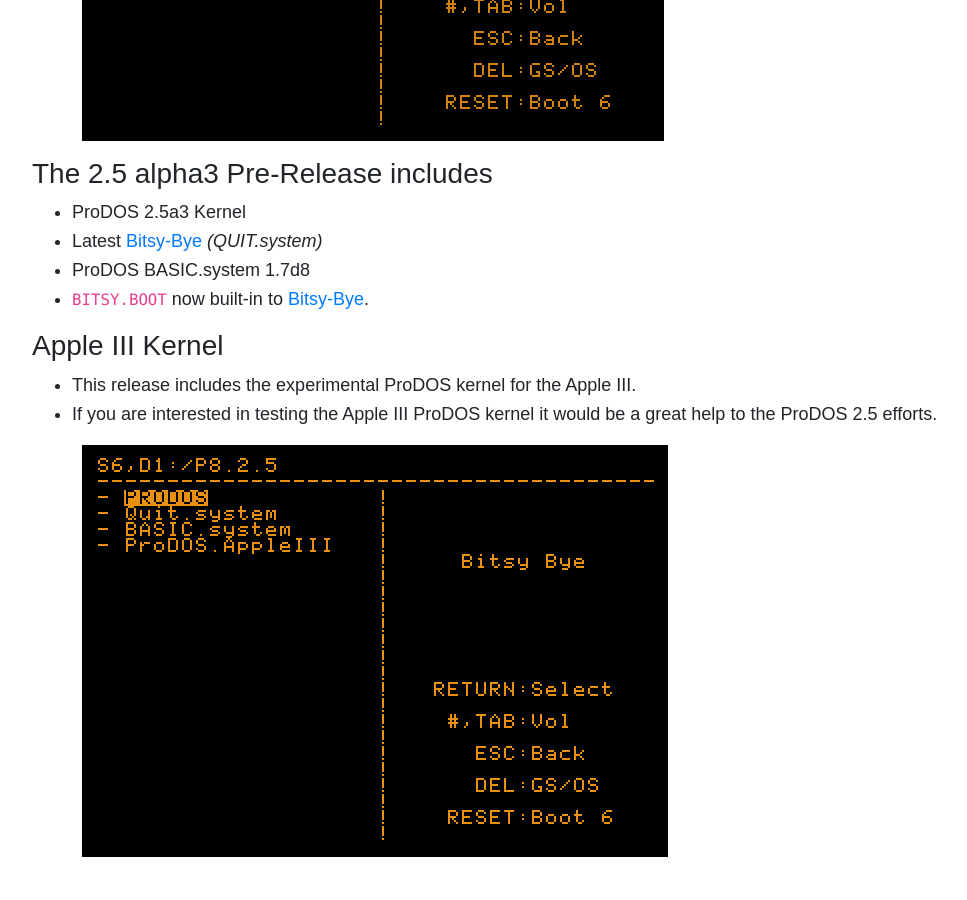
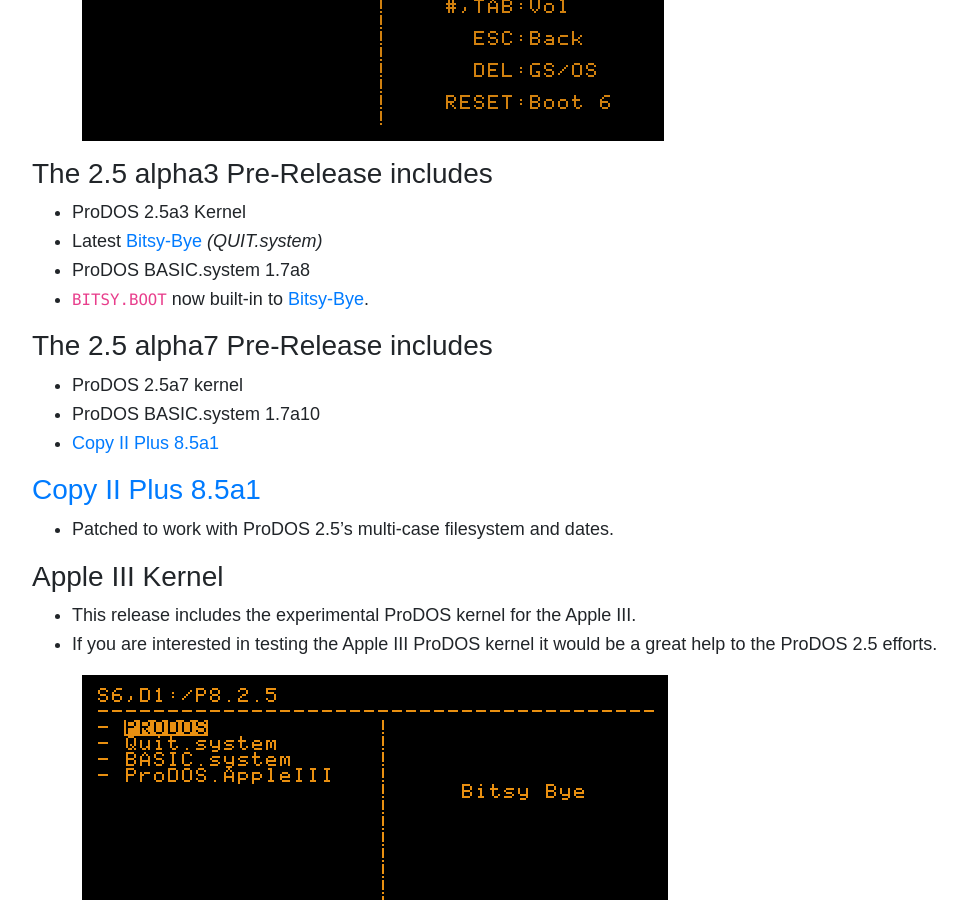
Before and after one commit to ProDOS-8/ProDOS-8.github.io, a Jekyll site: the page built from _pages/releases/prodos-25.md, in a window 1280 px wide and 900 px high, scrolled down 2913 px. Shown: the whole window, without its empty margins (38-1005 px from the left). Built offline with Jekyll 4.4.1, drawn with Linux system fonts in a browser that asks for light colours.

Commit message:
Added Copy II Plus 8.5 information

```diff
--- a/_data/navigation.yml
+++ b/_data/navigation.yml
@@ -39,6 +39,9 @@
     - subtitle: "Bitsy Bye"
       subhref: "/bitsy-bye/"
 
+    - subtitle: "Copy II Plus"
+      subhref: "/copy-ii-plus/"
+
     - subtitle: "MiniBas"
       subhref: "/minibas/"
 
--- a/_pages/releases/prodos-25.md
+++ b/_pages/releases/prodos-25.md
@@ -149,8 +149,23 @@
 
 * ProDOS 2.5a3 Kernel
 * Latest [Bitsy-Bye](/bitsy-bye/) _(QUIT.system)_
-* ProDOS BASIC.system 1.7d8
+* ProDOS BASIC.system 1.7a8
 * `BITSY.BOOT` now built-in to [Bitsy-Bye](/bitsy-bye/).
+
+
+
+### The 2.5 alpha7 Pre-Release includes
+
+* ProDOS 2.5a7 kernel
+* ProDOS BASIC.system 1.7a10
+* [Copy II Plus 8.5a1](/copy-ii-plus/)
+
+
+
+
+### [Copy II Plus 8.5a1](/copy-ii-plus/)
+
+* Patched to work with ProDOS 2.5's multi-case filesystem and dates.
 
 
 ### Apple III Kernel
```
Also changed, not shown: _pages/copy-ii-plus.md (added, +61 -0 lines), _pages/features.md (+1 -1 lines), pix/copyiiplus/copyiiplus85a1.png (added), pix/copyiiplus/p25_copyiiplus85.png (added), pix/copyiiplus/p25_copyiiplus_utilsystem.png (added).
